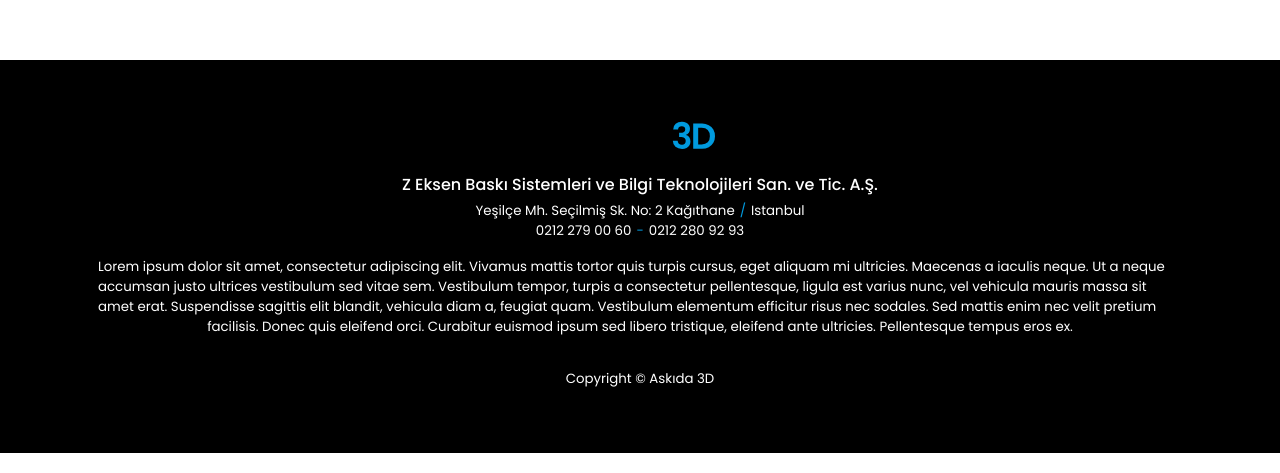
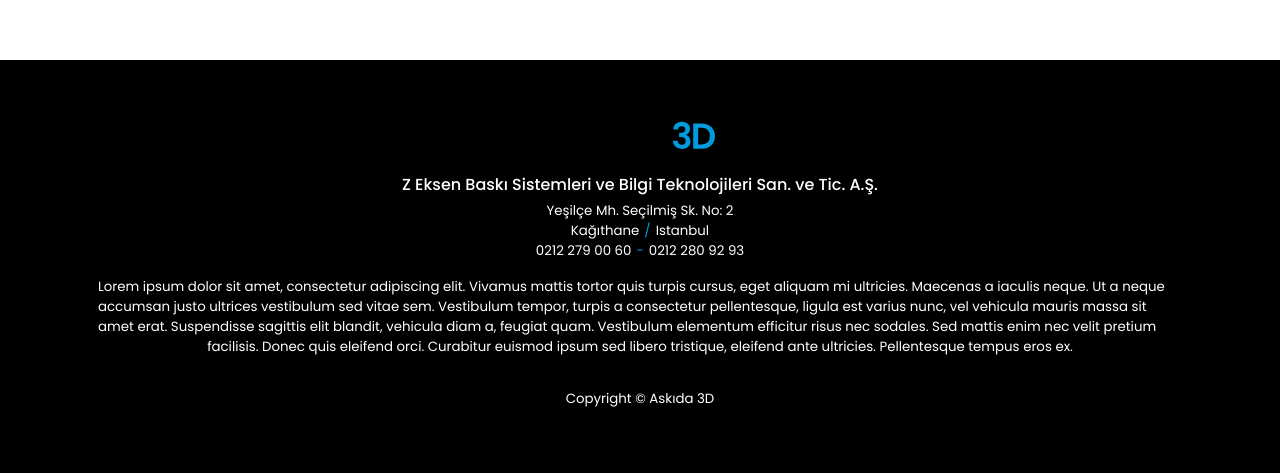
Before and after one commit to jaeger-dvlp/askida3d, a React (Create React App) app: page / in a window 1280 px wide. Shown: the part 3397-3870 px from the top of the page. Built offline with nearby package versions, Linux system fonts and the light colour scheme.

Commit message:
Change spaces

```diff
--- a/src/Components/Footer.js
+++ b/src/Components/Footer.js
@@ -14,8 +14,10 @@
               Z Eksen Baskı Sistemleri ve Bilgi Teknolojileri San. ve Tic. A.Ş.
             </div>
 
-            <div className="col-12 f-light pt-1 d-flex justify-content-center text-center">
-              Yeşilçe Mh. Seçilmiş Sk. No: 2 Kağıthane
+            <div className="col-12 f-light pt-1 d-flex flex-wrap justify-content-center text-center">
+              <div className="col-12">Yeşilçe Mh. Seçilmiş Sk. No: 2</div>
+              <div className="col-12">
+                Kağıthane
                 <span
                   style={{
                     color: '#009ade',
@@ -26,6 +28,7 @@
                   /
                 </span>
                 Istanbul
+              </div>{' '}
             </div>
             <div className="col-12 f-light d-flex justify-content-center align-items-center text-center">
               <a href="tel:0212 279 0060">0212 279 00 60</a>
```
Lines whose indentation alone changed are shown as unchanged.
